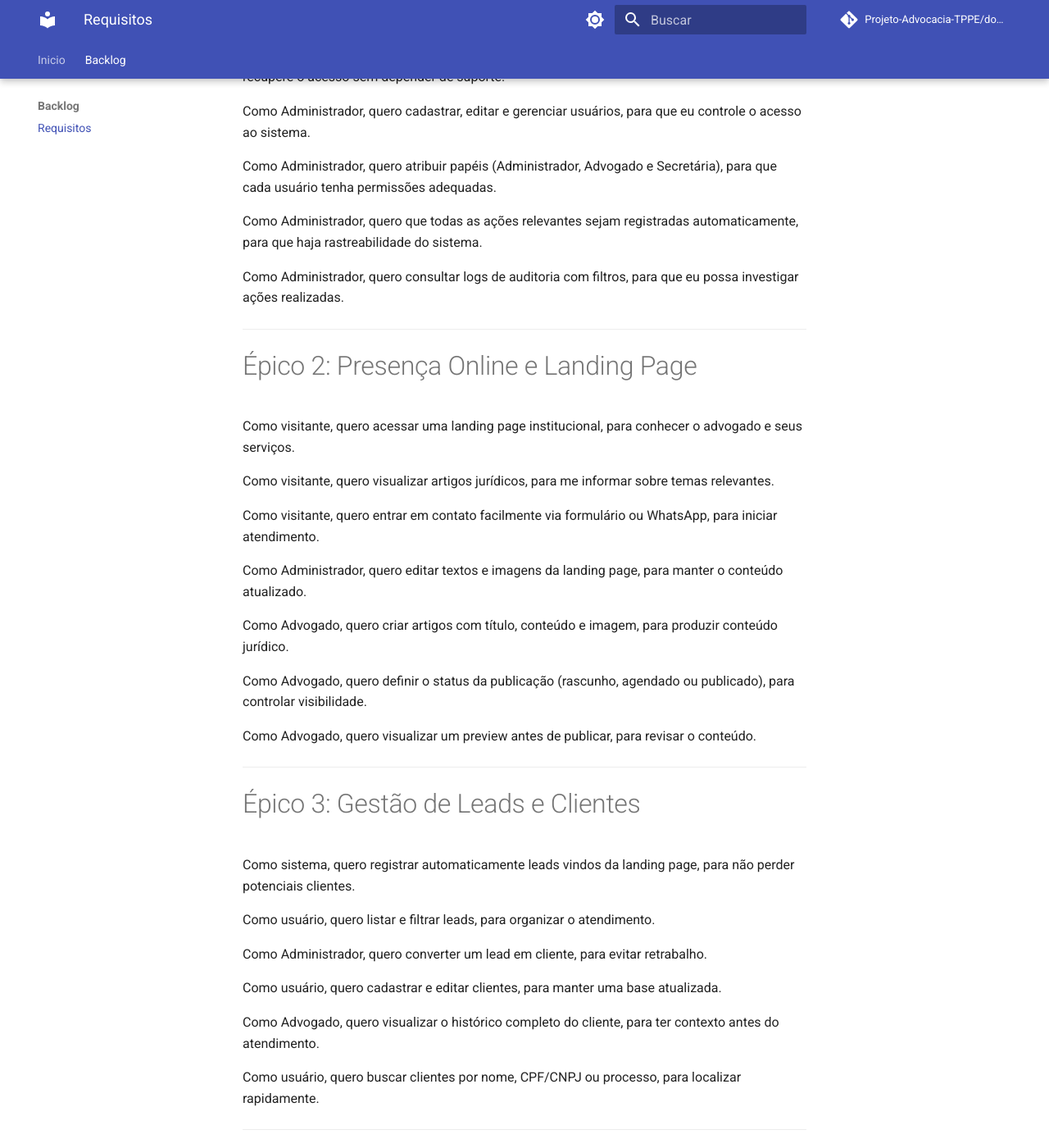
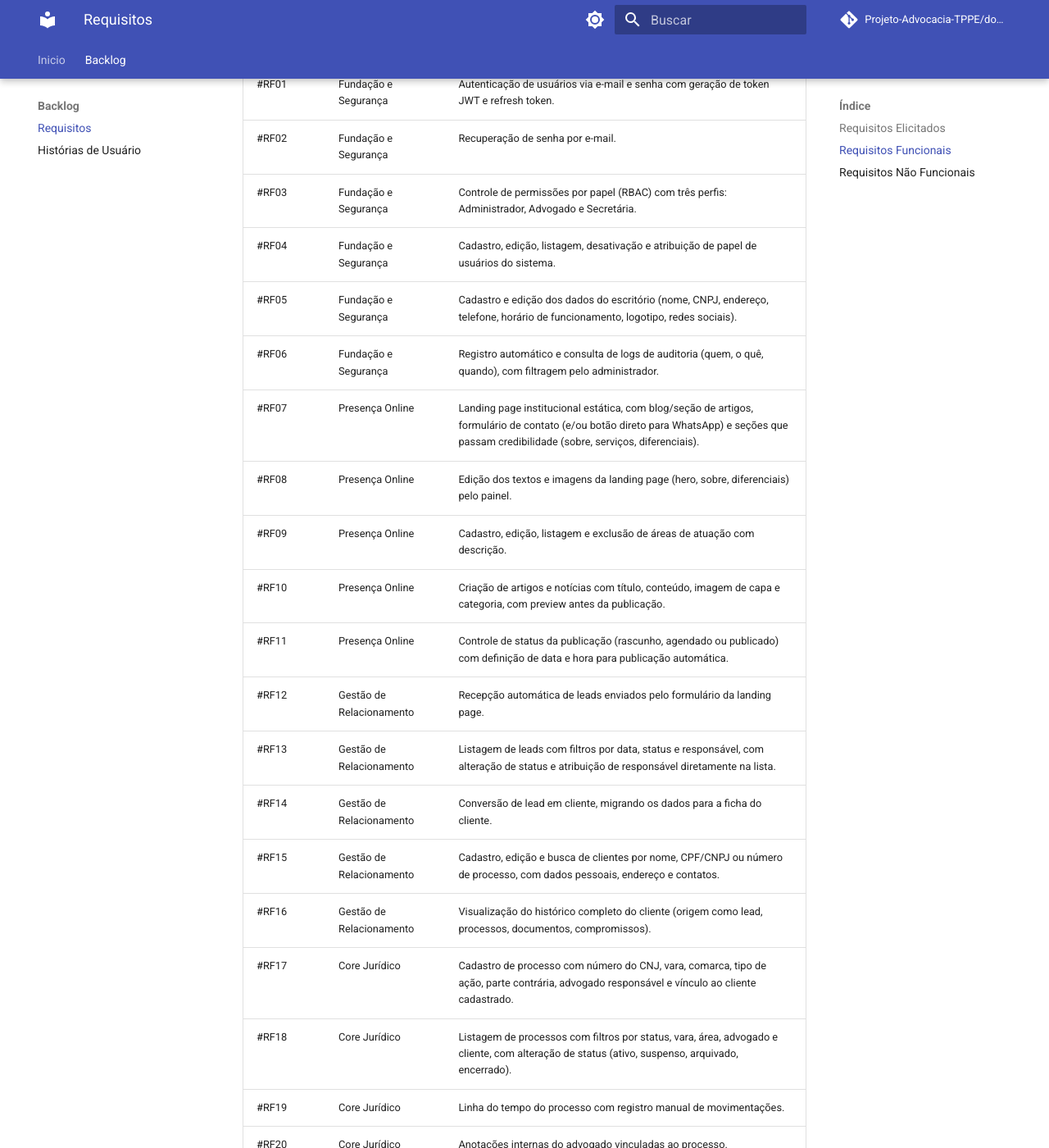
Before and after one commit to Projeto-Advocacia-TPPE/docs, an MkDocs documentation site: the page built from docs/backlog/requisitos.md, in a window 1280 px wide and 1400 px high, scrolled down 489 px. Shown: the whole window at 82% size. Built offline with MkDocs 1.6.1 and Material for MkDocs 9.7.7, drawn with Linux system fonts in a browser that asks for light colours; comment, search, counter and statistics services are not loaded; some of the changed text lies outside the part shown.

Commit message:
divisção entre historias de usuario e requisitos

```diff
--- a/docs/backlog/requisitos.md
+++ b/docs/backlog/requisitos.md
@@ -1,124 +1,74 @@
-# Backlog do Produto
+## Requisitos Elicitados
 
-A partir da entrevista realizada com o cliente, foram definidos requisitos e histórias de usuário para um sistema de gestão jurídica com presença online e integração com APIs externas.
+A partir de entrevista realizada com o cliente, foram elicitados os requisitos do sistema, classificados em funcionais e não funcionais. Os requisitos funcionais abrangem controle de clientes, processos, prazos, documentos, compromissos, dados financeiros, presença online e integração com fontes externas de dados processuais. Os requisitos não funcionais estabelecem critérios de qualidade relacionados a performance, segurança, disponibilidade, conformidade com a LGPD, entre outros.
+
+## Requisitos Funcionais
+
+| ID | Categoria | Descrição |
+|---|---|---|
+| #RF01 | Fundação e Segurança | Autenticação de usuários via e-mail e senha com geração de token JWT e refresh token. |
+| #RF02 | Fundação e Segurança | Recuperação de senha por e-mail. |
+| #RF03 | Fundação e Segurança | Controle de permissões por papel (RBAC) com três perfis: Administrador, Advogado e Secretária. |
+| #RF04 | Fundação e Segurança | Cadastro, edição, listagem, desativação e atribuição de papel de usuários do sistema. |
+| #RF05 | Fundação e Segurança | Cadastro e edição dos dados do escritório (nome, CNPJ, endereço, telefone, horário de funcionamento, logotipo, redes sociais). |
+| #RF06 | Fundação e Segurança | Registro automático e consulta de logs de auditoria (quem, o quê, quando), com filtragem pelo administrador. |
+| #RF07 | Presença Online | Landing page institucional estática, com blog/seção de artigos, formulário de contato (e/ou botão direto para WhatsApp) e seções que passam credibilidade (sobre, serviços, diferenciais). |
+| #RF08 | Presença Online | Edição dos textos e imagens da landing page (hero, sobre, diferenciais) pelo painel. |
+| #RF09 | Presença Online | Cadastro, edição, listagem e exclusão de áreas de atuação com descrição. |
+| #RF10 | Presença Online | Criação de artigos e notícias com título, conteúdo, imagem de capa e categoria, com preview antes da publicação. |
+| #RF11 | Presença Online | Controle de status da publicação (rascunho, agendado ou publicado) com definição de data e hora para publicação automática. |
+| #RF12 | Gestão de Relacionamento | Recepção automática de leads enviados pelo formulário da landing page. |
+| #RF13 | Gestão de Relacionamento | Listagem de leads com filtros por data, status e responsável, com alteração de status e atribuição de responsável diretamente na lista. |
+| #RF14 | Gestão de Relacionamento | Conversão de lead em cliente, migrando os dados para a ficha do cliente. |
+| #RF15 | Gestão de Relacionamento | Cadastro, edição e busca de clientes por nome, CPF/CNPJ ou número de processo, com dados pessoais, endereço e contatos. |
+| #RF16 | Gestão de Relacionamento | Visualização do histórico completo do cliente (origem como lead, processos, documentos, compromissos). |
+| #RF17 | Core Jurídico | Cadastro de processo com número do CNJ, vara, comarca, tipo de ação, parte contrária, advogado responsável e vínculo ao cliente cadastrado. |
+| #RF18 | Core Jurídico | Listagem de processos com filtros por status, vara, área, advogado e cliente, com alteração de status (ativo, suspenso, arquivado, encerrado). |
+| #RF19 | Core Jurídico | Linha do tempo do processo com registro manual de movimentações. |
+| #RF20 | Core Jurídico | Anotações internas do advogado vinculadas ao processo. |
+| #RF21 | Agenda e Prazos | Cadastro de compromissos (consulta, audiência, reunião) com data, hora, duração e vínculo a um cliente ou processo. |
+| #RF22 | Agenda e Prazos | Visualização da agenda por dia, semana e mês. |
+| #RF23 | Agenda e Prazos | Definição de horários disponíveis pelo advogado. |
+| #RF24 | Agenda e Prazos | Agendamento de consulta pela secretária vinculado a um lead ou cliente. |
+| #RF25 | Agenda e Prazos | Cadastro de prazos vinculados a processos, com alertas escalonados (5 dias, 2 dias e véspera). |
+| #RF26 | Agenda e Prazos | Cálculo automático de prazo processual em dias úteis, com cadastro e manutenção da tabela de feriados forenses por comarca. |
+| #RF27 | Notificações | Central de notificações no painel com listagem, marcação como lida e histórico. |
+| #RF28 | Notificações | Notificação automática ao advogado quando há nova movimentação em processo ou prazo próximo do vencimento. |
+| #RF29 | Integrações Externas | Consulta de movimentações processuais via API (CNJ) pelo número do processo, com inserção automática das movimentações retornadas na linha do tempo. |
+| #RF30 | Integrações Externas | Atualização periódica automática das movimentações dos processos ativos via API. |
+| #RF31 | Integrações Externas | Consulta de dados de pessoa jurídica via API da Receita Federal (CNPJ). |
+| #RF32 | Integrações Externas | Cadastro das credenciais de acesso à API jurídica. |
+| #RF33 | Integrações Externas | Log de todas as chamadas a APIs externas com status de sucesso ou falha, e retentativa automática em caso de falha temporária. |
+| #RF34 | Backup, LGPD e Compliance | Backup automatizado do banco de dados e arquivos com agendamento configurável. |
+| #RF35 | Backup, LGPD e Compliance | Política de retenção de dados com exclusão automática após período definido. |
+| #RF36 | Backup, LGPD e Compliance | Anonimização dos dados de ex-clientes após encerramento da relação. |
+| #RF37 | Backup, LGPD e Compliance | Termo de consentimento no formulário da landing page com registro de aceite. |
+| #RF38 | Workflow e Tarefas | Criação de tarefas com título, descrição, prazo, prioridade (baixa, média, alta, urgente) e atribuição de responsável. |
+| #RF39 | Workflow e Tarefas | Vínculo da tarefa a um processo, cliente ou avulsa. |
+| #RF40 | Workflow e Tarefas | Quadro Kanban com colunas configuráveis (a fazer, em andamento, concluída). |
+| #RF41 | Workflow e Tarefas | Checklist de subtarefas dentro de uma tarefa. |
+| #RF42 | Workflow e Tarefas | Sugestão automática de criação de tarefa ao alterar o status de um processo. |
 
 ---
 
-# Épico 1: Autenticação e Segurança
+## Requisitos Não Funcionais
 
-Como usuário do sistema, quero fazer login com e-mail e senha, para que eu acesse as funcionalidades autorizadas ao meu perfil.
-
-Como usuário, quero que o sistema utilize autenticação com token JWT e refresh token, para que minha sessão seja segura e persistente.
-
-Como usuário que esqueceu sua senha, quero solicitar recuperação por e-mail, para que eu recupere o acesso sem depender de suporte.
-
-Como Administrador, quero cadastrar, editar e gerenciar usuários, para que eu controle o acesso ao sistema.
-
-Como Administrador, quero atribuir papéis (Administrador, Advogado e Secretária), para que cada usuário tenha permissões adequadas.
-
-Como Administrador, quero que todas as ações relevantes sejam registradas automaticamente, para que haja rastreabilidade do sistema.
-
-Como Administrador, quero consultar logs de auditoria com filtros, para que eu possa investigar ações realizadas.
-
----
-
-# Épico 2: Presença Online e Landing Page
-
-Como visitante, quero acessar uma landing page institucional, para conhecer o advogado e seus serviços.
-
-Como visitante, quero visualizar artigos jurídicos, para me informar sobre temas relevantes.
-
-Como visitante, quero entrar em contato facilmente via formulário ou WhatsApp, para iniciar atendimento.
-
-Como Administrador, quero editar textos e imagens da landing page, para manter o conteúdo atualizado.
-
-Como Advogado, quero criar artigos com título, conteúdo e imagem, para produzir conteúdo jurídico.
-
-Como Advogado, quero definir o status da publicação (rascunho, agendado ou publicado), para controlar visibilidade.
-
-Como Advogado, quero visualizar um preview antes de publicar, para revisar o conteúdo.
-
----
-
-# Épico 3: Gestão de Leads e Clientes
-
-Como sistema, quero registrar automaticamente leads vindos da landing page, para não perder potenciais clientes.
-
-Como usuário, quero listar e filtrar leads, para organizar o atendimento.
-
-Como Administrador, quero converter um lead em cliente, para evitar retrabalho.
-
-Como usuário, quero cadastrar e editar clientes, para manter uma base atualizada.
-
-Como Advogado, quero visualizar o histórico completo do cliente, para ter contexto antes do atendimento.
-
-Como usuário, quero buscar clientes por nome, CPF/CNPJ ou processo, para localizar rapidamente.
-
----
-
-# Épico 4: Core Jurídico
-
-Como Advogado, quero cadastrar processos com seus dados principais, para manter controle centralizado.
-
-Como sistema, quero vincular processos a clientes, para organizar os dados.
-
-Como Advogado, quero registrar movimentações manualmente em uma linha do tempo, para acompanhar o processo.
-
-Como Advogado, quero alterar o status do processo, para refletir sua situação atual.
-
-Como Advogado, quero adicionar anotações internas, para registrar estratégias.
-
-Como usuário, quero listar e filtrar processos, para facilitar a busca.
-
-Como sistema, quero cadastrar prazos vinculados aos processos, para controlar vencimentos.
-
-Como sistema, quero notificar o usuário sobre prazos próximos, para evitar perdas.
-
----
-
-# Épico 5: Integrações com APIs
-
-Como Advogado, quero consultar movimentações processuais via API (CNJ/DATAJUD), para evitar consultas manuais.
-
-Como sistema, quero inserir automaticamente as movimentações retornadas na linha do tempo, para manter os dados atualizados.
-
-Como sistema, quero executar consultas periódicas em processos ativos, para manter o sistema atualizado.
-
-Como usuário, quero consultar dados de empresas via API da Receita Federal, para preencher automaticamente informações.
-
-Como Administrador, quero visualizar logs de chamadas de API, para monitorar o sistema.
-
-Como sistema, quero realizar retentativas automáticas em caso de falha, para aumentar a confiabilidade.
-
----
-
-# Requisitos Funcionais
-
-| ID    | Categoria     | Descrição |
-| ----- | ------------- | --------- |
-| RF01 | Segurança | Login com e-mail e senha |
-| RF02 | Segurança | JWT com refresh token |
-| RF03 | Segurança | Recuperação de senha |
-| RF04 | Segurança | Logs de auditoria |
-| RF05 | Presença | Landing page |
-| RF06 | Presença | Edição da landing page |
-| RF07 | Presença | Preview de artigos |
-| RF08 | CRM | Captura de leads |
-| RF09 | CRM | Gestão de leads |
-| RF10 | CRM | Gestão de clientes |
-| RF11 | Jurídico | Cadastro de processos |
-| RF12 | Jurídico | Listagem e filtros de processos |
-| RF13 | Jurídico | Anotações |
-| RF14 | Jurídico | Gestão de prazos |
-
----
-
-# Requisitos Não Funcionais
-
-**RNF01.** O sistema deve possuir autenticação segura baseada em JWT.
-**RNF02.** O sistema deve ser responsivo (desktop e mobile).
-**RNF03.** O sistema deve registrar logs de auditoria.
-**RNF04.** O sistema deve suportar integração com APIs externas.
-**RNF05.** O sistema deve tratar falhas de API com retentativas automáticas.
-**RNF06.** O sistema deve garantir integridade dos dados.
-**RNF07.** O sistema deve permitir expansão futura.
+| ID | Categoria | Descrição |
+|---|---|---|
+| #RNF01 | Performance | Tempo de resposta da API abaixo de 500ms para operações comuns. |
+| #RNF02 | Performance | Landing page com tempo de carregamento abaixo de 3 segundos em conexão 3G, implementada com geração estática (SSG) e rebuild incremental. |
+| #RNF03 | Responsividade | Interface funcional em telas a partir de 320px de largura. |
+| #RNF04 | SEO | Score acima de 90 no Lighthouse para SEO, com URLs amigáveis nas publicações e schema markup de Article e LegalService. |
+| #RNF05 | Segurança | Comunicação exclusivamente via HTTPS. |
+| #RNF06 | Segurança | Senhas armazenadas com hash Argon2id. |
+| #RNF07 | Segurança | Proteção contra brute force no login com limite de tentativas. |
+| #RNF08 | Segurança | Tokens JWT com expiração de curta duração e refresh tokens com rotação. |
+| #RNF09 | Acessibilidade | Contraste mínimo AA conforme WCAG 2.1 e texto alternativo em todas as imagens da landing page. |
+| #RNF10 | Disponibilidade | Hospedagem com uptime mínimo de 99,9%. |
+| #RNF11 | Compatibilidade | Suporte aos navegadores Chrome, Firefox, Safari e Edge nas duas últimas versões. |
+| #RNF12 | Escalabilidade | Arquitetura da API preparada para adição de novos papéis e permissões sem reestruturação. |
+| #RNF13 | Escalabilidade | Armazenamento de arquivos em serviço externo (object storage) para escalar independentemente do servidor. |
+| #RNF14 | Manutenibilidade | Código da API organizado em camadas (handler, service, repository). |
+| #RNF15 | Manutenibilidade | Cobertura mínima de 70% em testes automatizados nas regras de negócio. |
+| #RNF16 | Integrações | Retentativas com backoff exponencial e circuit breaker para isolar falhas de serviços externos sem afetar o sistema. |
+| #RNF17 | LGPD | Consentimento explícito antes da coleta de dados pessoais via formulário, com registro de todas as bases legais para tratamento. |
--- a/mkdocs.yml
+++ b/mkdocs.yml
@@ -58,3 +58,4 @@ nav:
   - Inicio: index.md
   - Backlog:
     - Requisitos: backlog/requisitos.md
+    - Histórias de Usuário: backlog/historias-de-usuario.md
```
Also changed, not shown: docs/backlog/historias-de-usuario.md (added, +109 -0 lines).
